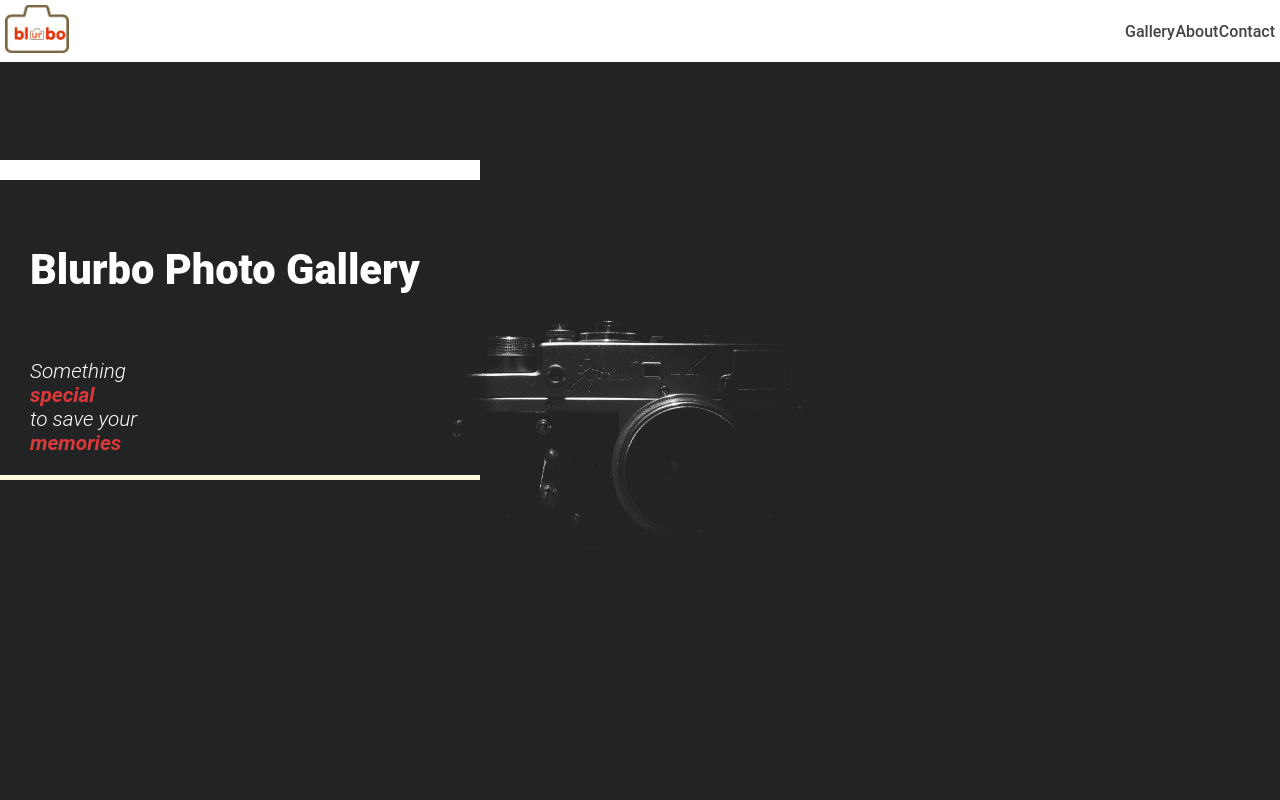
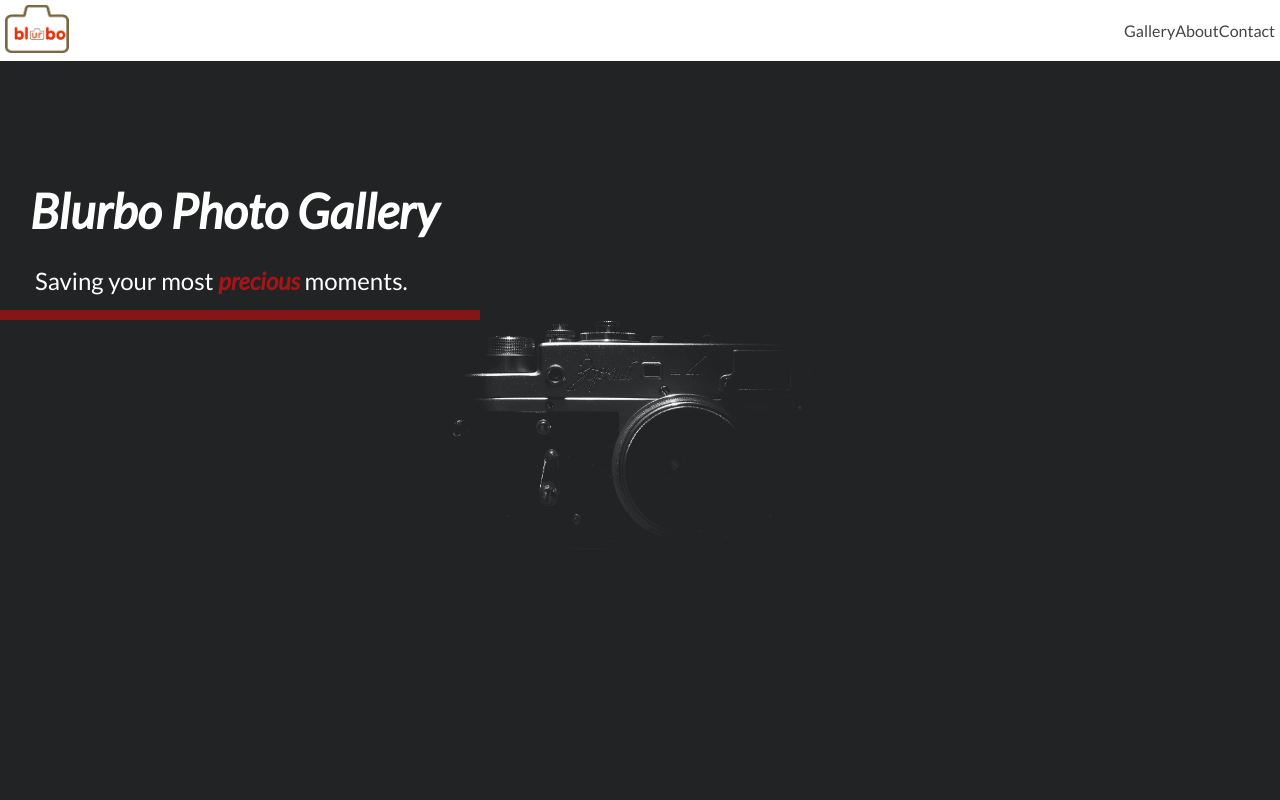
Before and after one commit to maloPRO/Blurbo, a website built with webpack: page src/index.html in a window 1280 px wide. Shown: the top 800 px of the page. Built offline with nearby package versions, Linux system fonts and the light colour scheme.

```diff
--- a/src/index.html
+++ b/src/index.html
@@ -25,8 +25,7 @@
       <div id="default-page">
         <div id="site-details">
           <div id="site-name">Blurbo Photo Gallery</div>
-          <div id="site-slogan">Something <b>special</b> to save your <b>memories</b></div>
-
+          <div id="site-slogan">Saving your most <b>precious</b> moments.</div>
         </div>
       </div>
       <div id="slide-show-container">
--- a/src/index.js
+++ b/src/index.js
@@ -1,3 +1,3 @@
 /* eslint-disable no-console */
-import './main.css';
+import css from './main.css';
 import albumModule from './albums';
--- a/src/main.css
+++ b/src/main.css
@@ -1,9 +1,9 @@
-
+@import url('https://fonts.googleapis.com/css2?family=Lato:ital,wght@0,100;0,300;0,400;0,700;0,900;1,100;1,400&family=Poppins&family=Roboto:ital,wght@0,300;0,400;0,500;0,700;0,900;1,300;1,400;1,500&display=swap');
 * {
   padding: 0;
   margin: 0;
   box-sizing: border-box;
-  font-family: 'Roboto', sans-serif;
+  font-family: 'Lato', sans-serif;
 }
 #content {
   display: grid;
@@ -84,7 +84,7 @@
   display: grid;
   justify-content: center;
   align-items: center;
-  background-color: cyan;
+  outline: 1px solid #222;
   height: 300px;
 }
 .addAlbumDiv img {
@@ -108,8 +108,8 @@
   flex-direction: column;
   align-items: center;
   justify-content: space-between;
-  font-size: 3rem;
-  background-color: aquamarine;
+  font-size: 2rem;
+  outline: 1px solid #841617;
   padding-top: 50%;
 }
 .deleteAlbum {
@@ -123,7 +123,7 @@
   width: 1.5rem;
 }
 .deleteAlbum:hover {
-  background-color: rgb(219, 57, 57);
+  background-color: #841617;
 }
 /* Default page */
 #default-page {
@@ -135,33 +135,33 @@
   grid-template: repeat(5, 1fr) / repeat(8, 1fr);
 }
 #site-details {
-  grid-area: 2/1/4/4;
+  grid-area: 2/1/3/4;
   display: grid;
-  grid-template: 2fr 1fr / 1fr;
+  grid-template: 1fr .3fr / 1fr;
   padding-left: 30px;
-  border-top: 20px solid #fff;
-  border-bottom: 5px solid #fffada;
+  padding-bottom: 10px;
+  border-bottom: 10px solid #841617;
   color: #fff;
 }
 #site-name {
-  font-size: 2.6rem;
-  font-weight: 900;
+  font-size: 3rem;
+  font-weight: 700;
+  font-style: italic;
   display: grid;
   justify-content: left;
   align-content: center;
 }
 #site-slogan {
-  display: grid;
-  justify-content: left;
-  align-content: flex-end;
-  padding-bottom: 20px;
-  font-size: 1.3rem;
-  font-style: italic;
-  font-weight: 300;
+  display: inline-block;
+  font-size: 1.5rem;
+  padding: 5px;
 }
 #site-slogan b {
-  color: rgb(219, 57, 57);
+  color: #a51517;
+  font-style: italic;
+  font-weight: 900;
 }
+
 
 @media only screen and (max-width: 700px) {
 
```
